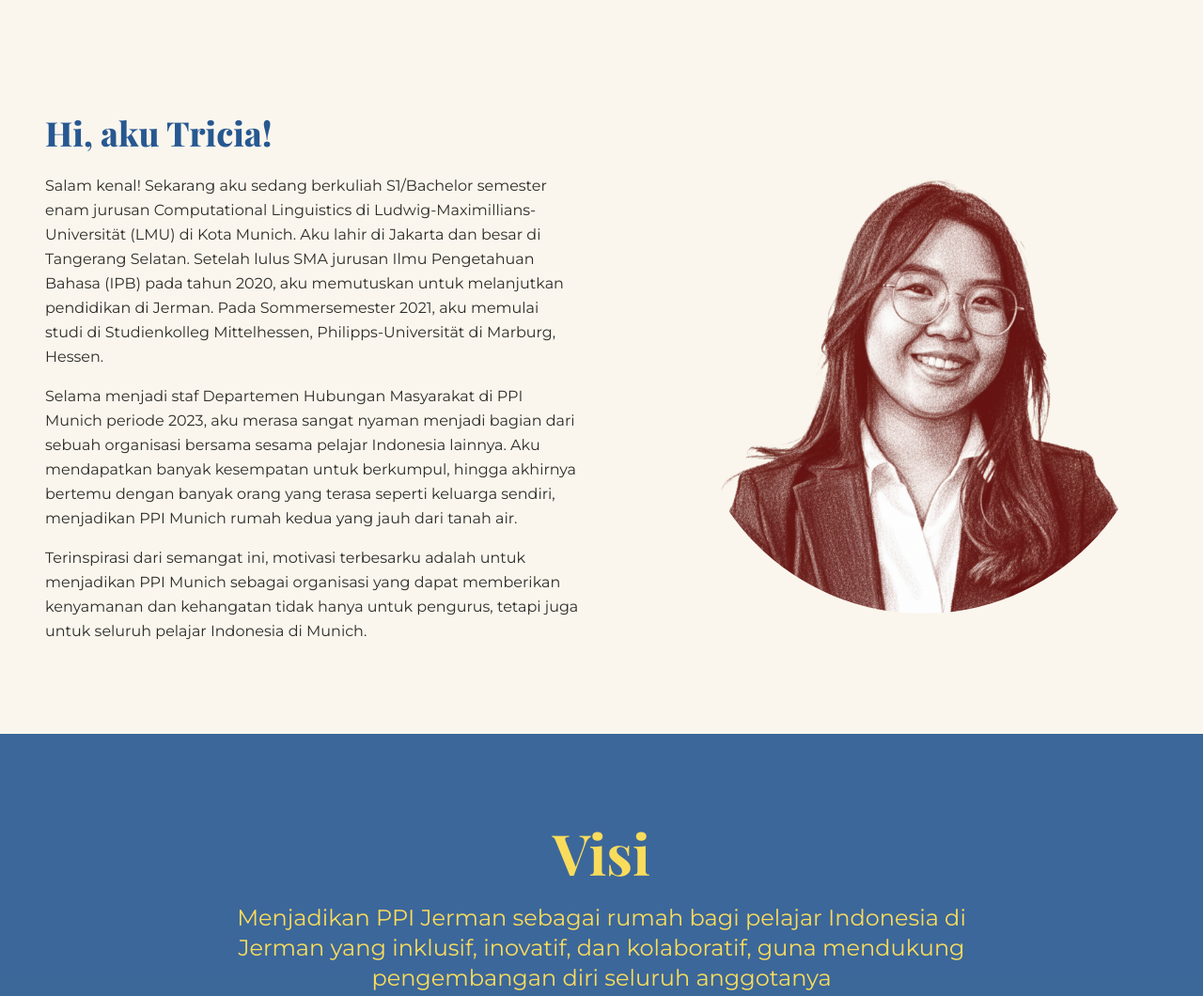
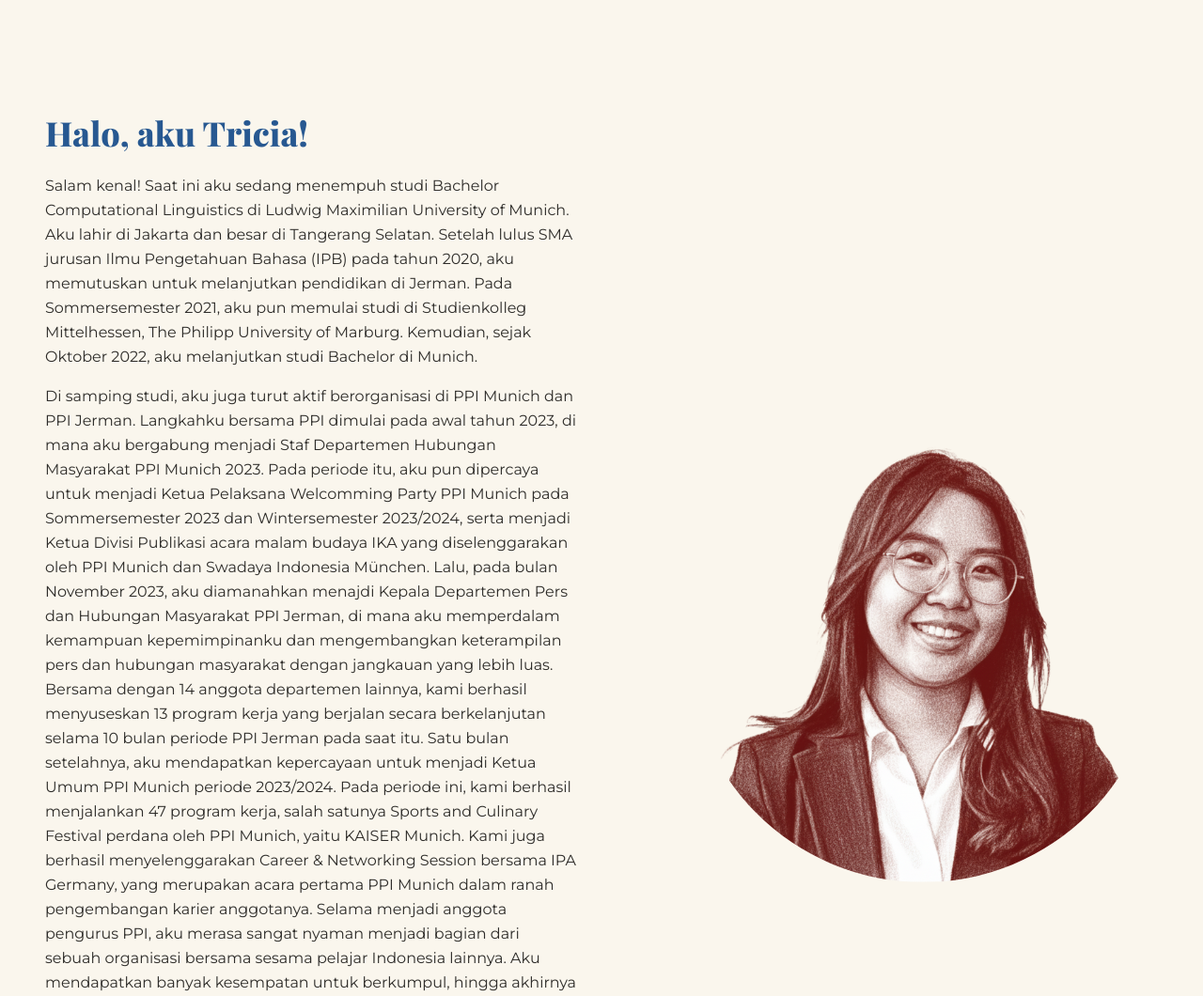
Before and after one commit to triciaviannisa/melangkahbersama, a plain HTML site: page index.html in a window 1280 px wide. Shown: the part 740-1800 px from the top of the page at 94% size. Drawn offline with nearby package versions, Linux system fonts and the light colour scheme.

Commit message:
profil.html

```diff
--- a/index.html
+++ b/index.html
@@ -80,18 +80,32 @@ Get started
       <div class="max-w-7xl mx-auto px-6 lg:px-12 grid lg:grid-cols-2 gap-12 items-center">
         <!-- Left: Text -->
         <div>
-          <h2 class="text-4xl font-extrabold heading-font text-[#275891] mb-6">Hi, aku Tricia!</h2>
+          <h2 class="text-4xl font-extrabold heading-font text-[#275891] mb-6">Halo, aku Tricia!</h2>
           <p class="text-base text-[#171614]/90 leading-relaxed mb-4">
-            Salam kenal! Sekarang aku sedang berkuliah S1/Bachelor semester enam jurusan Computational Linguistics di Ludwig-Maximillians-Universität (LMU) di Kota Munich.
+            Salam kenal! Saat ini aku sedang menempuh studi Bachelor Computational Linguistics di Ludwig Maximilian University of Munich.
             Aku lahir di Jakarta dan besar di Tangerang Selatan. Setelah lulus SMA jurusan Ilmu Pengetahuan Bahasa (IPB) pada tahun 2020, aku memutuskan untuk melanjutkan pendidikan di Jerman.
-            Pada Sommersemester 2021, aku memulai studi di Studienkolleg Mittelhessen, Philipps-Universität di Marburg, Hessen.
+            Pada Sommersemester 2021, aku pun memulai studi di Studienkolleg Mittelhessen, The Philipp University of Marburg.
+            Kemudian, sejak Oktober 2022, aku melanjutkan studi Bachelor di Munich.
           </p>
           <p class="text-base text-[#171614]/90 leading-relaxed mb-4">
-            Selama menjadi staf Departemen Hubungan Masyarakat di PPI Munich periode 2023, aku merasa sangat nyaman menjadi bagian dari sebuah organisasi bersama sesama pelajar Indonesia lainnya.
-            Aku mendapatkan banyak kesempatan untuk berkumpul, hingga akhirnya bertemu dengan banyak orang yang terasa seperti keluarga sendiri, menjadikan PPI Munich rumah kedua yang jauh dari tanah air.
+            Di samping studi, aku juga turut aktif berorganisasi di PPI Munich dan PPI Jerman.
+            Langkahku bersama PPI dimulai pada awal tahun 2023, di mana aku bergabung menjadi Staf Departemen Hubungan Masyarakat PPI Munich 2023.
+            Pada periode itu, aku pun dipercaya untuk menjadi Ketua Pelaksana Welcomming Party PPI Munich pada Sommersemester 2023 dan Wintersemester 2023/2024,
+            serta menjadi Ketua Divisi Publikasi acara malam budaya IKA yang diselenggarakan oleh PPI Munich dan Swadaya Indonesia München.
+
+            Lalu, pada bulan November 2023, aku diamanahkan menajdi Kepala Departemen Pers dan Hubungan Masyarakat PPI Jerman,
+            di mana aku memperdalam kemampuan kepemimpinanku dan mengembangkan keterampilan pers dan hubungan masyarakat dengan jangkauan yang lebih luas.
+            Bersama dengan 14 anggota departemen lainnya, kami berhasil menyuseskan 13 program kerja yang berjalan secara berkelanjutan selama 10 bulan periode PPI Jerman pada saat itu.
+
+            Satu bulan setelahnya, aku mendapatkan kepercayaan untuk menjadi Ketua Umum PPI Munich periode 2023/2024.
+            Pada periode ini, kami berhasil menjalankan 47 program kerja, salah satunya Sports and Culinary Festival perdana oleh PPI Munich, yaitu KAISER Munich.
+            Kami juga berhasil menyelenggarakan Career & Networking Session bersama IPA Germany, yang merupakan acara pertama PPI Munich dalam ranah pengembangan karier anggotanya.
+
+            Selama menjadi anggota pengurus PPI, aku merasa sangat nyaman menjadi bagian dari sebuah organisasi bersama sesama pelajar Indonesia lainnya.
+            Aku mendapatkan banyak kesempatan untuk berkumpul, hingga akhirnya bertemu dengan banyak orang yang terasa seperti keluarga sendiri, menjadikan PPI Munich dan PPI Jerman rumah yang jauh dari tanah air.
           </p>
           <p class="text-base text-[#171614]/90 leading-relaxed">
-            Terinspirasi dari semangat ini, motivasi terbesarku adalah untuk menjadikan PPI Munich sebagai organisasi yang dapat memberikan kenyamanan dan kehangatan tidak hanya untuk pengurus, tetapi juga untuk seluruh pelajar Indonesia di Munich.
+            Terinspirasi dari semangat ini, motivasi terbesarku adalah untuk menjadikan PPI Jerman sebagai organisasi yang dapat memberikan kenyamanan dan kehangatan tidak hanya untuk pengurus, tetapi juga untuk seluruh pelajar Indonesia di Jerman.
           </p>
         </div>
 
```
